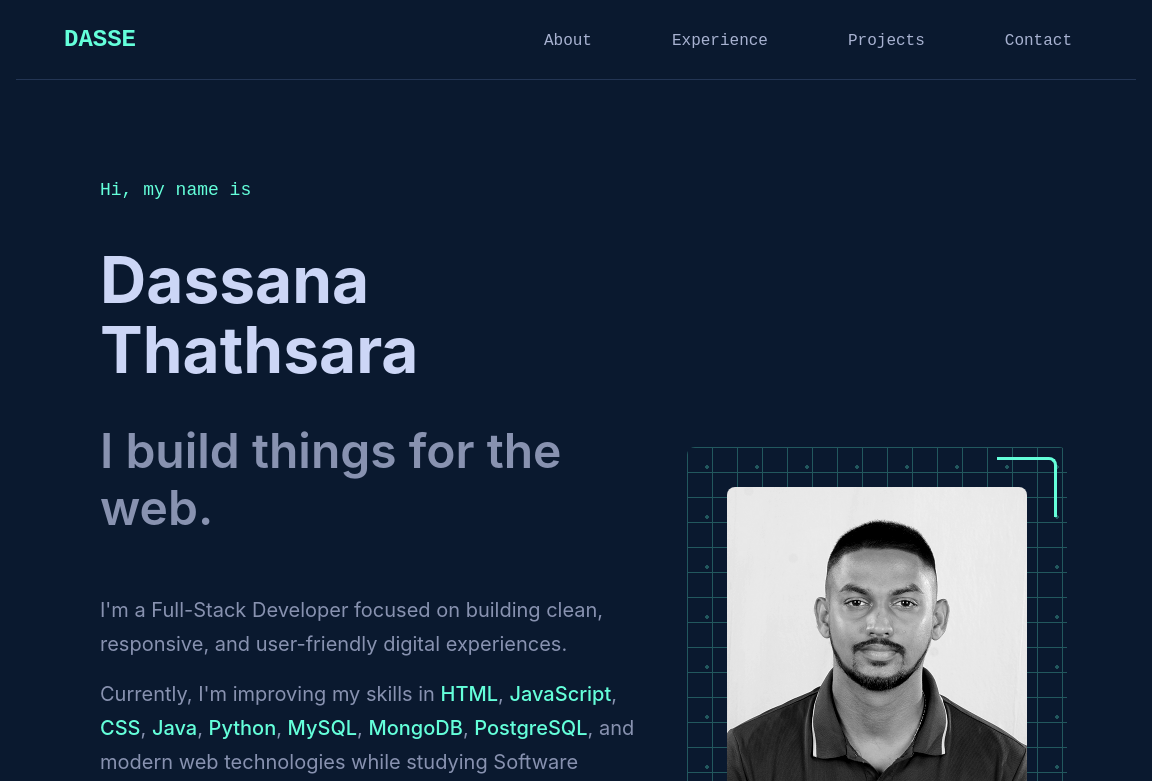
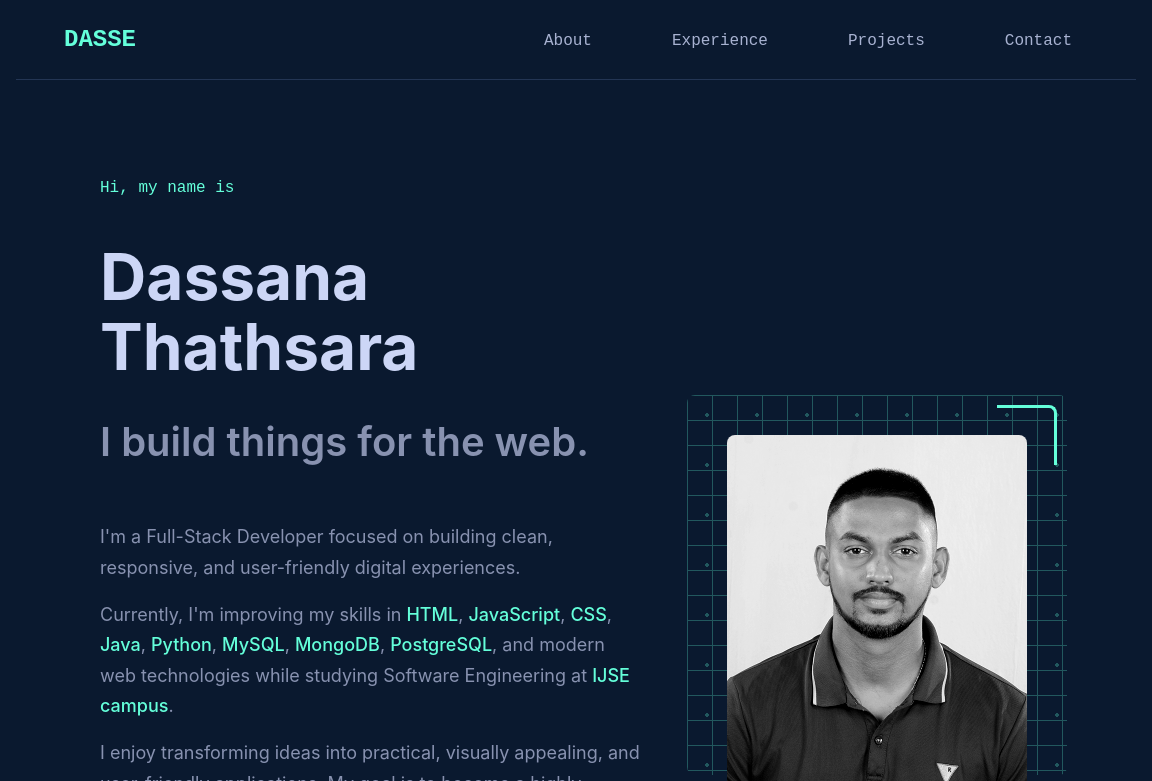
Before and after one commit to dassana002/My-Portfolio, a website: page index.html in a window 1280 px wide. Shown: the top 781 px of the page, 64-1216 px from the left. Drawn offline with Linux system fonts and the light colour scheme.

Commit message:
fix issues this project

```diff
--- a/css/style.css
+++ b/css/style.css
@@ -384,14 +384,14 @@ ul {
 
 .intro-text {
   font-family: var(--font-mono);
-  font-size: var(--text-lg);
+  font-size: var(--text-base);
   color: var(--accent);
   margin-bottom: var(--space-sm);
   font-weight: 400;
 }
 
 .main-heading {
-  font-size: clamp(var(--text-4xl), 8vw, var(--text-5xl));
+  font-size: clamp(40px, 6vw, 64px);
   font-weight: 700;
   color: var(--text-primary);
   line-height: 1.1;
@@ -399,7 +399,7 @@ ul {
 }
 
 .sub-heading {
-  font-size: clamp(var(--text-3xl), 6vw, var(--text-4xl));
+  font-size: clamp(28px, 4.5vw, 40px);
   font-weight: 600;
   color: var(--text-secondary);
   line-height: 1.2;
@@ -410,12 +410,12 @@ ul {
   display: grid;
   gap: var(--space-md);
   max-width: 540px;
-  font-size: var(--text-xl);
+  font-size: var(--text-lg);
   line-height: 1.7;
 }
 
 .hero-description p {
-  font-size: var(--text-xl);
+  font-size: inherit;
   line-height: 1.7;
   color: var(--text-secondary);
 }
```
Also changed, not shown: index.html (+0 -3 lines), README.md.
